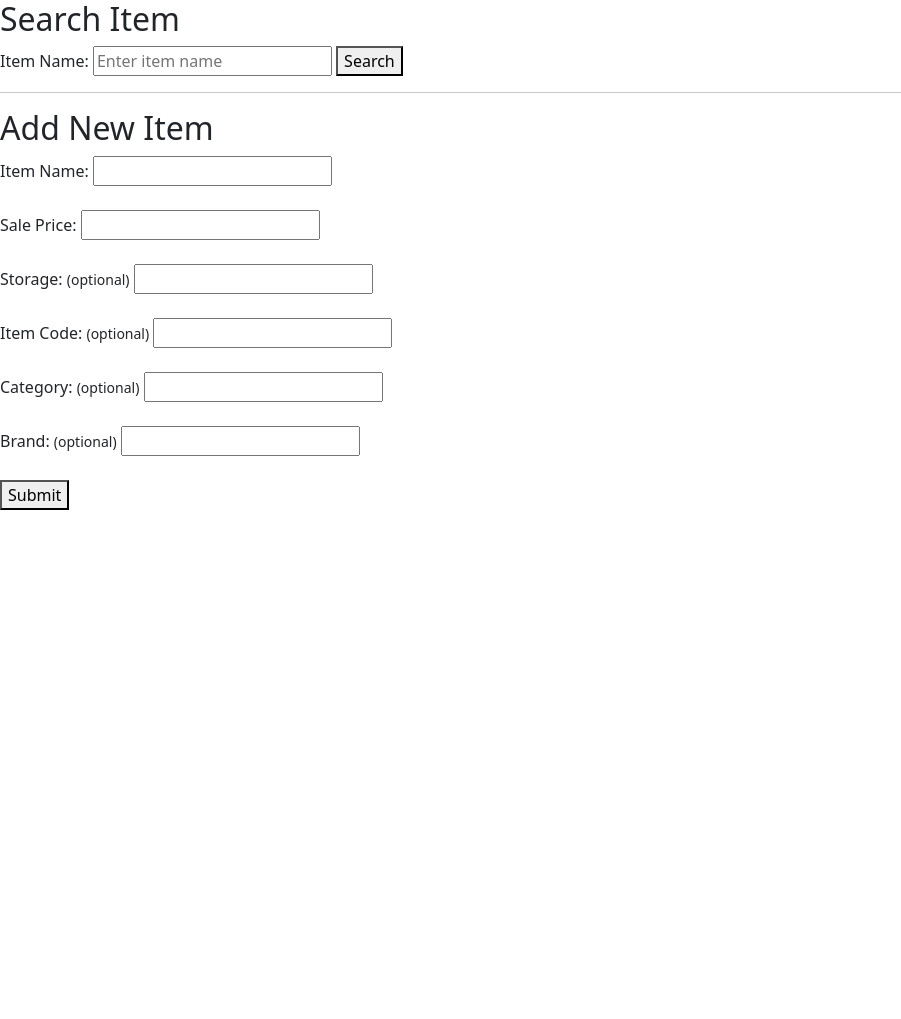
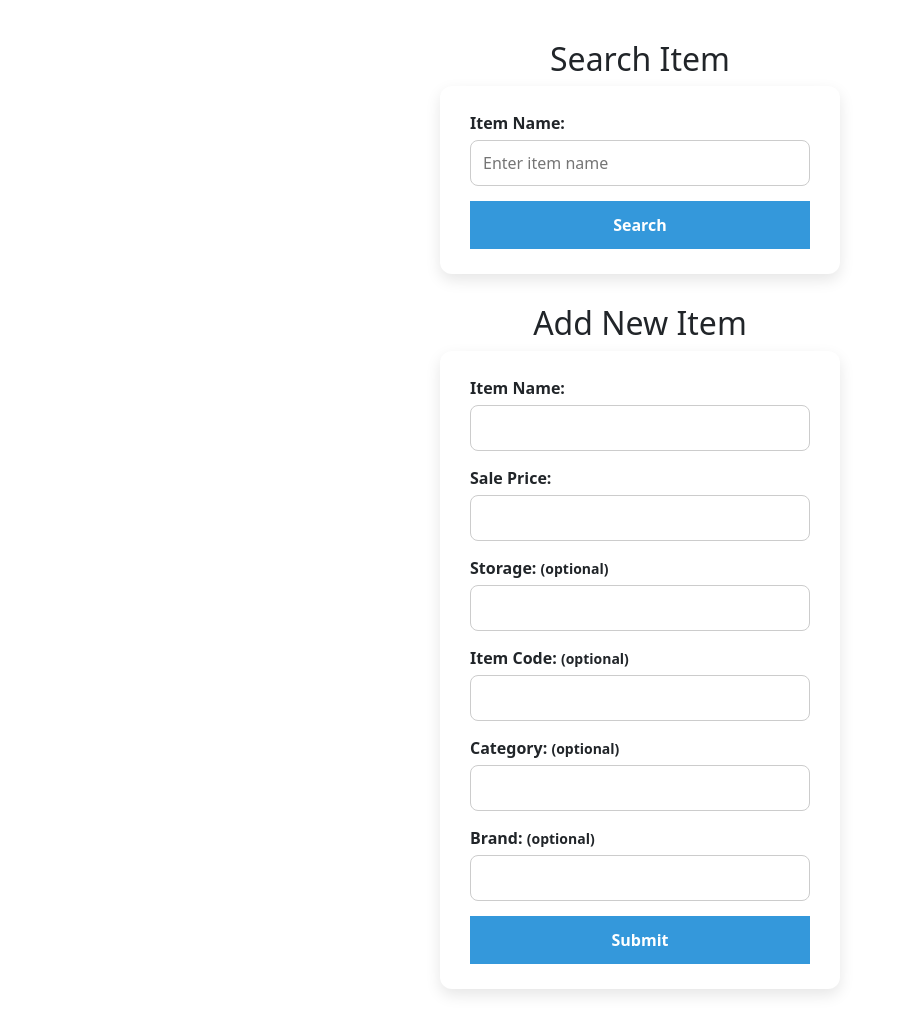
Before and after one commit to Maaz-Bin-Haider/Accounting-Plus-Inventory-System, a Django app: page /update-item/ in a window 1280 px wide. Shown: the whole page, without its empty margins (0-901 px from the left). Before the commit the page ends 510 px from the top, so only its background shows below. Run offline with Django 5.2, Linux system fonts and the light colour scheme.

Commit message:
Auto-complete suggestions feture added while searching for items and made seperate static folders for Js and Css

```diff
--- a/items/urls.py
+++ b/items/urls.py
@@ -1,8 +1,9 @@
 from django.urls import path
 
-from .views import create_new_item,update_item_view
+from .views import create_new_item,update_item_view,autocomplete_item
 
 urlpatterns = [
     path('add-new-item/',create_new_item,name='add_new_item'),
-    path('update-item/',update_item_view,name='update_item')
+    path('update-item/',update_item_view,name='update_item'),
+    path('autocomplete-item/', autocomplete_item, name='autocomplete_item'),
 ]
--- a/items/views.py
+++ b/items/views.py
@@ -1,6 +1,7 @@
 from django.shortcuts import render
 from django.db import connection,IntegrityError
 from django.contrib import messages
+from django.http import JsonResponse
 import json
 
 # Create your views here.
@@ -110,6 +111,19 @@ def update_item_view(request):
 
     return render(request, "items_templates/update_item.html",context)
 
+
+
+def autocomplete_item(request):
+    if 'term' in request.GET:
+        term = request.GET.get('term').upper()
+        with connection.cursor() as cursor:
+            cursor.execute("SELECT item_name FROM Items WHERE UPPER(item_name) LIKE %s LIMIT 10", [term + '%'])
+            rows = cursor.fetchall()
+        suggestions = [row[0] for row in rows]
+        return JsonResponse(suggestions, safe=False)
+    return JsonResponse([], safe=False)
+
+
 # TODO:  Add feature to auto complete or suggest from currently present data
 # TODO : Made helper functions to update party details
 #        Made Views for            //         //           ///      //
--- /dev/null
+++ b/static/css/update_items.css
@@ -0,0 +1,117 @@
+/* update_items.css */
+
+/* --- Body Styling --- */
+body {
+    font-family: 'Segoe UI', Tahoma, Geneva, Verdana, sans-serif;
+    line-height: 1.6;
+    background-color: #f9f9f9;
+    color: #333;
+    display: flex;
+    flex-direction: column;  /* stack children vertically */
+    align-items: center;     /* center horizontally */
+    min-height: 100vh;
+    padding-top: 40px;       /* space from top */
+}
+
+/* --- Form Container --- */
+form {
+    background: #fff;
+    padding: 25px 30px;
+    border-radius: 12px;
+    box-shadow: 0 6px 15px rgba(0,0,0,0.1);
+    width: 400px; /* standard width */
+    max-width: 90%; /* responsive on small screens */
+    margin-bottom: 30px;
+}
+
+/* --- Headings --- */
+h2 {
+    margin-bottom: 20px;
+    color: #2c3e50;
+    text-align: center;
+}
+
+/* --- Label & Input Styling --- */
+form label {
+    font-weight: 600;
+    margin-bottom: 5px;
+    display: block;
+}
+
+form input[type="text"],
+form input[type="number"] {
+    width: 100%;
+    padding: 10px 12px;
+    border: 1px solid #ccc;
+    border-radius: 8px;
+    box-sizing: border-box;
+    margin-bottom: 15px;
+    transition: border 0.3s, box-shadow 0.3s;
+}
+
+form input[type="text"]:focus,
+form input[type="number"]:focus {
+    border-color: #3498db;
+    box-shadow: 0 0 5px rgba(52, 152, 219, 0.3);
+    outline: none;
+}
+
+/* --- Button Styling --- */
+button {
+    background-color: #3498db;
+    color: #fff;
+    padding: 12px 20px;
+    border: none;
+    border-radius: 8px;
+    cursor: pointer;
+    font-weight: 600;
+    width: 100%;
+    transition: background 0.3s;
+}
+
+button:hover {
+    background-color: #2980b9;
+}
+
+/* --- Suggestions Dropdown --- */
+.autocomplete-container {
+    position: relative;
+    width: 100%;
+}
+
+#suggestions {
+    border: 1px solid #ccc;
+    display: none;
+    position: absolute;
+    background: #fff;
+    max-height: 200px;
+    overflow-y: auto;
+    width: 100%;
+    z-index: 1000;
+    border-radius: 8px;
+    box-shadow: 0 4px 8px rgba(0,0,0,0.1);
+}
+
+#suggestions div {
+    padding: 10px;
+    cursor: pointer;
+    border-bottom: 1px solid #eee;
+    transition: background 0.2s;
+}
+
+#suggestions div:hover {
+    background-color: #3498db;
+    color: #fff;
+}
+
+/* --- Responsive Design --- */
+@media (max-width: 480px) {
+    form {
+        width: 90%;
+        padding: 20px;
+    }
+
+    button {
+        padding: 14px;
+    }
+}
--- /dev/null
+++ b/static/js/autocomplete_item_names.js
@@ -0,0 +1,42 @@
+$(document).ready(function() {
+    let autocompleteUrl = $("#search_name").data("autocomplete-url");
+
+    $("#search_name").on("input", function() {
+        let query = $(this).val();
+        let suggestionsBox = $("#suggestions");
+
+        if(query.length >= 1){
+            $.ajax({
+                url: autocompleteUrl,
+                data: {'term': query},
+                dataType: 'json',
+                success: function(data){
+                    suggestionsBox.empty();
+                    if(data.length > 0){
+                        data.forEach(function(item){
+                            $("<div>")
+                                .text(item)
+                                .css({padding: "5px", cursor: "pointer", borderBottom: "1px solid #ddd"})
+                                .appendTo(suggestionsBox)
+                                .on("click", function(){
+                                    $("#search_name").val(item);
+                                    suggestionsBox.hide();
+                                });
+                        });
+                        suggestionsBox.show();
+                    } else {
+                        suggestionsBox.hide();
+                    }
+                }
+            });
+        } else {
+            suggestionsBox.hide();
+        }
+    });
+
+    $(document).on("click", function(e){
+        if(!$(e.target).closest("#search_name, #suggestions").length){
+            $("#suggestions").hide();
+        }
+    });
+});
--- a/templates/base/base.html
+++ b/templates/base/base.html
@@ -1,9 +1,16 @@
+{% load static %}
 <!DOCTYPE html>
 <html lang="en">
 <head>
     <meta charset="UTF-8">
     <meta name="viewport" content="width=device-width, initial-scale=1.0">
     <title>{% block title %}{% endblock title %}</title>
+
+
+
+    {% block SeperateCssFile %}
+
+    {% endblock SeperateCssFile %}
 
     {% comment %} bootstrap cdn {% endcomment %}
     <link href="https://cdn.jsdelivr.net/npm/bootstrap@5.3.5/dist/css/bootstrap.min.css" rel="stylesheet" integrity="sha384-SgOJa3DmI69IUzQ2PVdRZhwQ+dy64/BUtbMJw1MZ8t5HZApcHrRKUc4W0kG879m7" crossorigin="anonymous">
@@ -35,5 +42,6 @@
 
       {% block body %}
       {% endblock body %}
+
 </body>
 </html>
--- a/templates/items_templates/update_item.html
+++ b/templates/items_templates/update_item.html
@@ -1,16 +1,28 @@
 {% extends "base/base.html" %}
+{% load static %}
+
+
 
 {% block title %}Add / Edit Item{% endblock title %}
+
+{% block SeperateCssFile %}
+    <link rel="stylesheet" type="text/css" href="{% static 'css/update_items.css' %}">
+{% endblock SeperateCssFile %}
+
 {% block body %}
 <h2>Search Item</h2>
 <form method="get">
     {% csrf_token %}
-    <label for="search_name">Item Name:</label>
-    <input type="text" id="search_name" name="search_name" placeholder="Enter item name" required>
+
+    <div class="autocomplete-container">
+        <label for="search_name">Item Name:</label>
+        <input type="text" id="search_name" name="search_name" placeholder="Enter item name" autocomplete="off" data-autocomplete-url="{% url 'autocomplete_item' %}">
+        <div id="suggestions" ></div>
+    </div>
     <button type="submit">Search</button>
 </form>
 
-<hr>
+
 
 <h2>{% if item %}Edit Item{% else %}Add New Item{% endif %}</h2>
 <form method="post">
@@ -23,27 +35,26 @@
 
     <!-- Item Name -->
     <label for="item_name">Item Name:</label>
-    <input type="text" id="item_name" name="item_name" value="{{ item.item_name|default:'' }}" required><br><br>
+    <input type="text" id="item_name" name="item_name" value="{{ item.item_name|default:'' }}" required>
 
     <!-- Sale Price -->
     <label for="sale_price">Sale Price:</label>
-    <input type="number" step="0.01" id="sale_price" name="sale_price" value="{{ item.sale_price|default:'' }}"><br><br>
+    <input type="number" step="0.01" id="sale_price" name="sale_price" value="{{ item.sale_price|default:'' }}">
 
     <!-- Storage -->
     <label for="storage">Storage: <small>(optional)</small></label>
-    <input type="text" id="storage" name="storage" value="{{ item.storage|default:'' }}"><br><br>
-
+    <input type="text" id="storage" name="storage" value="{{ item.storage|default:'' }}">
     <!-- Item Code -->
     <label for="item_code">Item Code: <small>(optional)</small></label>
-    <input type="text" id="item_code" name="item_code" value="{{ item.item_code|default:'' }}"><br><br>
+    <input type="text" id="item_code" name="item_code" value="{{ item.item_code|default:'' }}">
 
     <!-- Category -->
     <label for="category">Category: <small>(optional)</small></label>
-    <input type="text" id="category" name="category" value="{{ item.category|default:'' }}"><br><br>
+    <input type="text" id="category" name="category" value="{{ item.category|default:'' }}">
 
     <!-- Brand -->
     <label for="brand">Brand: <small>(optional)</small></label>
-    <input type="text" id="brand" name="brand" value="{{ item.brand|default:'' }}"><br><br>
+    <input type="text" id="brand" name="brand" value="{{ item.brand|default:'' }}">
 
     <!-- Submit -->
     <button type="submit">Submit</button>
@@ -52,4 +63,9 @@
 {% if not_found %}
     <p style="color: red;">Item not found in database.</p>
 {% endif %}
+
+<script src="https://code.jquery.com/jquery-3.6.0.min.js"></script>
+<script src="{% static 'js/autocomplete_item_names.js' %}"></script>
+
+
 {% endblock body %}
```
